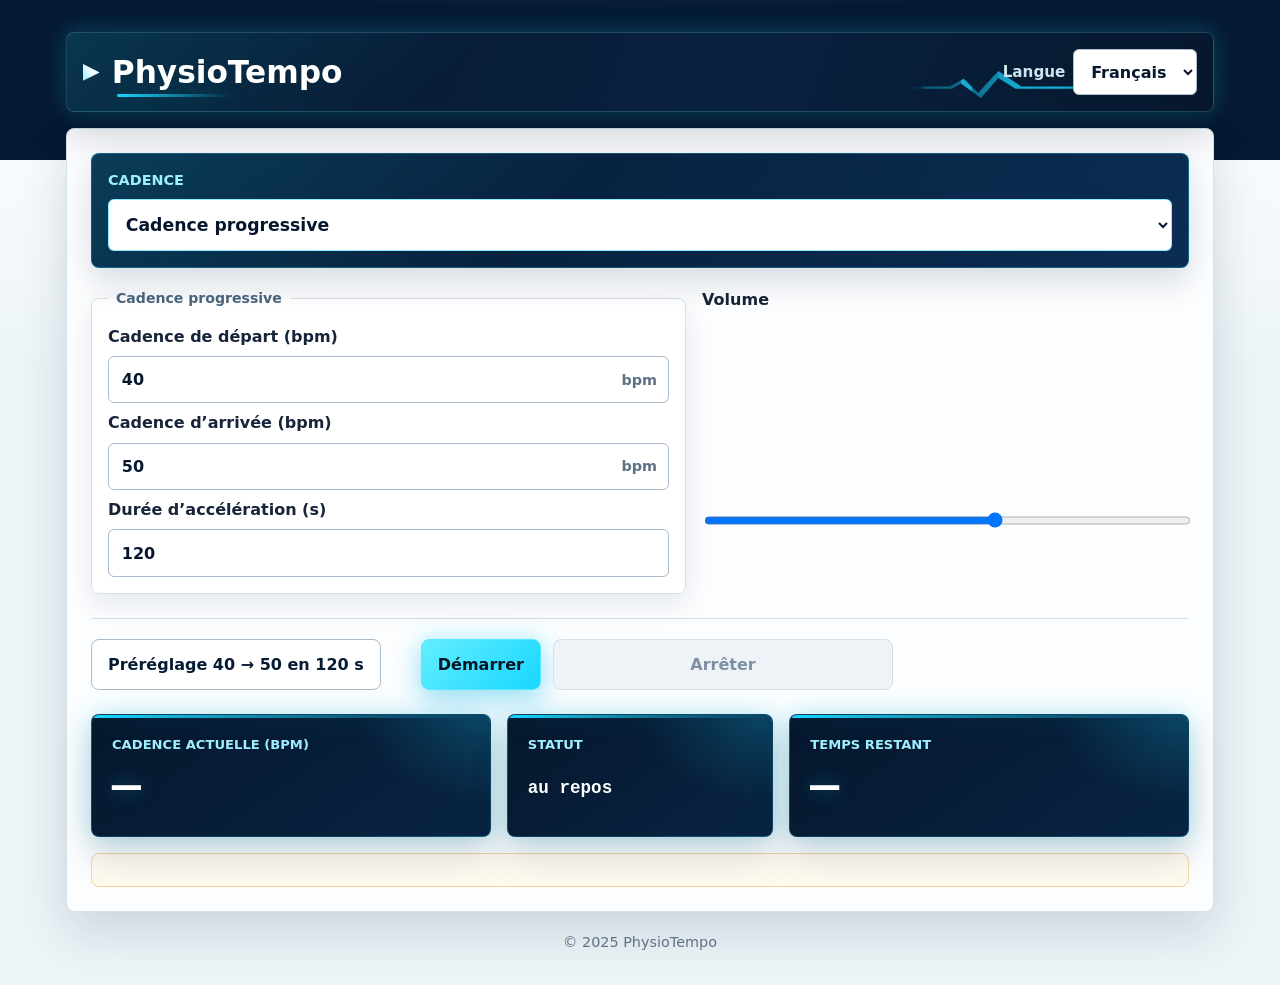
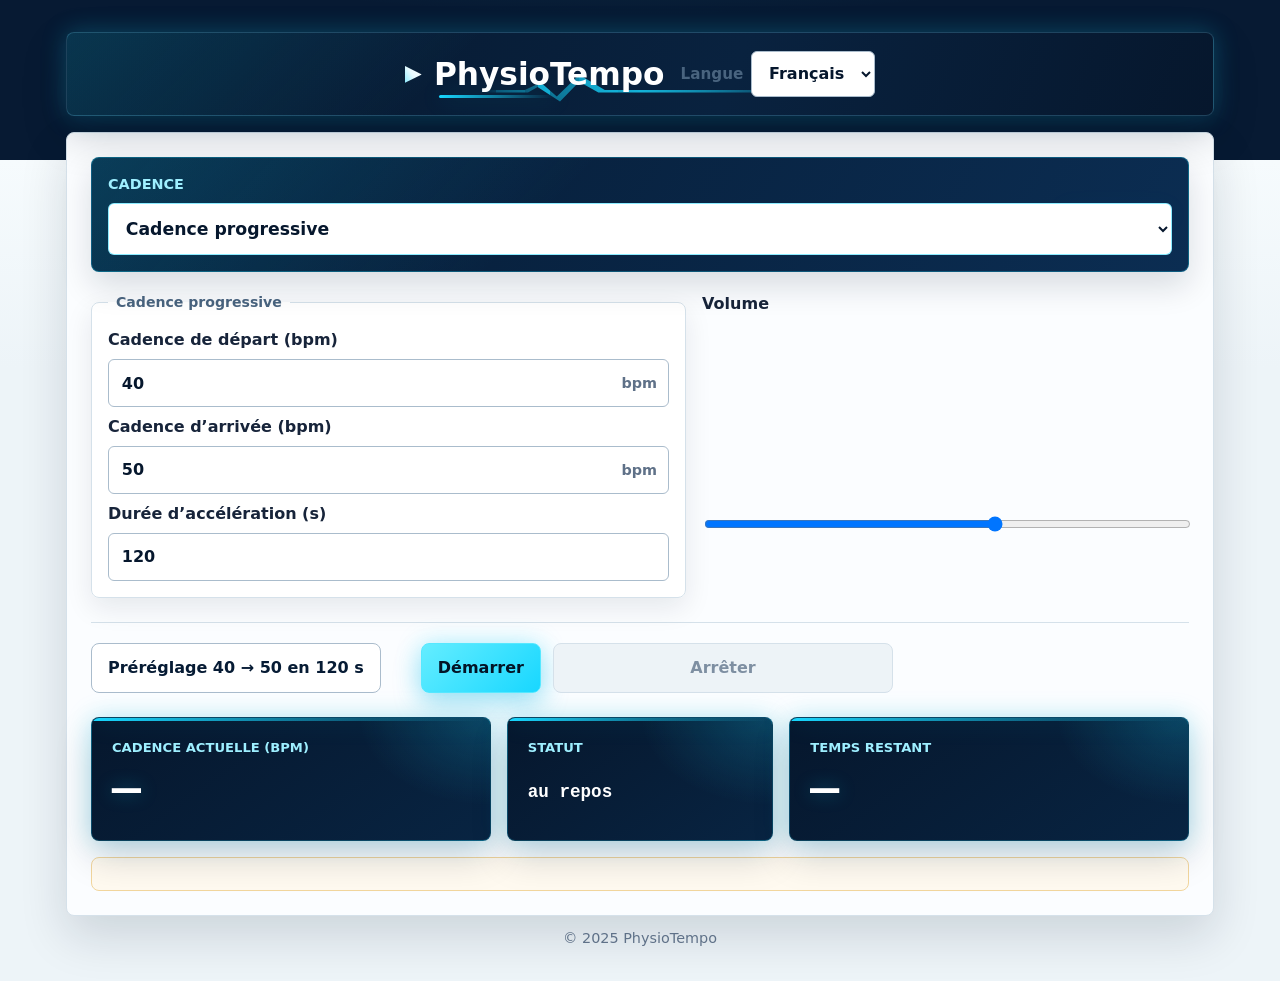

Style footer language selector

--- a/css/style.css
+++ b/css/style.css
@@ -81,10 +81,12 @@ select {
   overflow: hidden;
   display: flex;
   align-items: center;
-  justify-content: space-between;
+  justify-content: center;
   gap: var(--space-4);
   margin-bottom: var(--space-4);
   padding: var(--space-4);
+  min-height: 5.25rem;
+  text-align: center;
   background:
     linear-gradient(135deg, rgba(24, 215, 255, 0.16), transparent 34%),
     linear-gradient(110deg, #06172d 0%, #09223f 58%, #06172d 100%);
@@ -96,12 +98,13 @@ select {
 .topbar::after {
   content: "";
   position: absolute;
-  right: var(--space-4);
+  left: 50%;
   bottom: 0.55rem;
-  width: min(38%, 18rem);
+  width: min(52%, 20rem);
   height: 2.4rem;
   pointer-events: none;
   opacity: 0.9;
+  transform: translateX(-50%);
   background:
     linear-gradient(90deg, transparent 0 5%, rgba(24, 215, 255, 0.2) 5% 14%, transparent 14% 18%, rgba(24, 215, 255, 0.72) 18% 22%, transparent 22% 31%, rgba(24, 215, 255, 0.34) 31% 43%, transparent 43% 100%),
     linear-gradient(90deg, transparent, rgba(24, 215, 255, 0.82), transparent);
@@ -151,10 +154,11 @@ h1::after {
   display: flex;
   align-items: center;
   gap: var(--space-2);
+  min-width: 0;
 }
 
 .lang label {
-  color: #cce5ef;
+  color: #49647f;
   font-size: 0.95rem;
   font-weight: 700;
 }
@@ -501,10 +505,33 @@ button:disabled {
 }
 
 .foot {
-  margin-top: var(--space-5);
+  margin-top: var(--space-3);
   text-align: center;
   color: var(--muted);
   font-size: 0.9rem;
+}
+
+.footer-controls {
+  display: flex;
+  justify-content: center;
+  margin-top: var(--space-5);
+}
+
+.footer-controls .lang {
+  justify-content: center;
+  padding: var(--space-2) var(--space-3);
+  background: rgba(251, 253, 255, 0.86);
+  border: 1px solid var(--border);
+  border-radius: var(--radius);
+  box-shadow: var(--shadow-soft);
+}
+
+.footer-controls .lang select {
+  width: auto;
+  min-width: 8.75rem;
+  min-height: 2.45rem;
+  padding-block: 0.5rem;
+  font-size: 0.95rem;
 }
 
 .overlay {
@@ -594,16 +621,15 @@ button:disabled {
   }
 
   .topbar {
-    align-items: stretch;
-    flex-direction: column;
-    gap: var(--space-3);
+    align-items: center;
     padding: var(--space-3);
+    min-height: 4.5rem;
   }
 
   .topbar::after {
-    right: var(--space-3);
+    left: 50%;
     bottom: 0.35rem;
-    width: min(42%, 12rem);
+    width: min(66%, 14rem);
     height: 1.55rem;
     opacity: 0.75;
   }
@@ -625,7 +651,7 @@ button:disabled {
   }
 
   .lang {
-    justify-content: space-between;
+    justify-content: center;
     gap: var(--space-2);
   }
 
@@ -636,6 +662,21 @@ button:disabled {
   .lang select {
     min-height: 2.65rem;
     padding-block: 0.55rem;
+  }
+
+  .footer-controls {
+    margin-top: var(--space-4);
+  }
+
+  .footer-controls .lang {
+    align-items: stretch;
+    flex-direction: column;
+    width: 100%;
+    padding: var(--space-3);
+  }
+
+  .footer-controls .lang select {
+    width: 100%;
   }
 
   .card {
